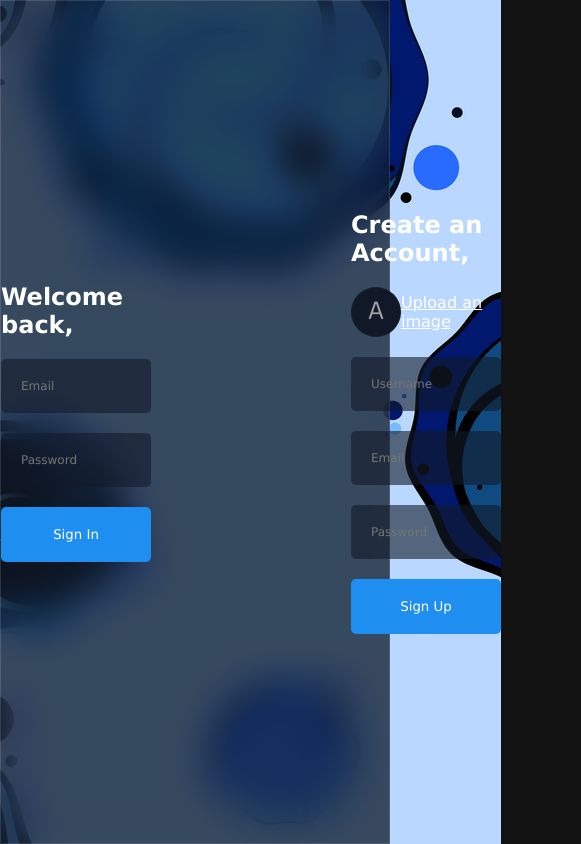
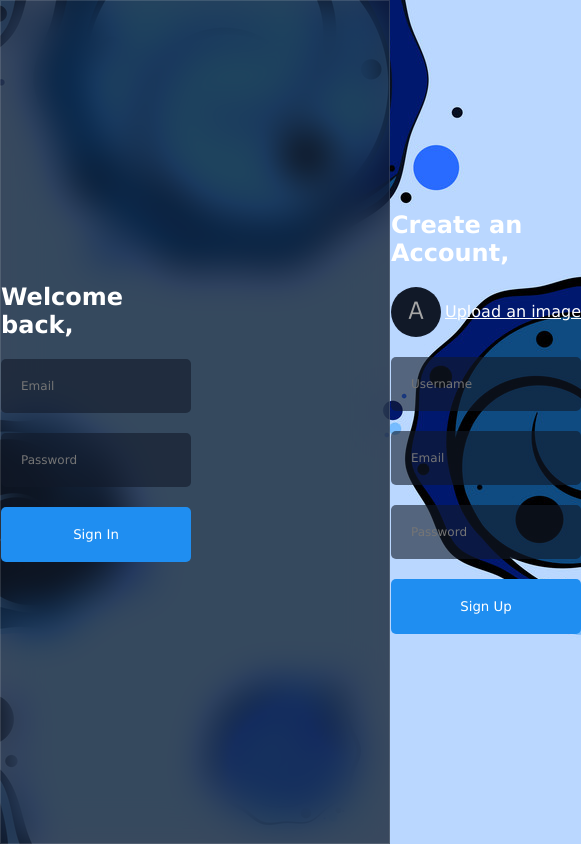
Before and after one commit to AdamNgazzou/ReactChatApp, a React (Vite) app: page / in a window 390 px wide. Shown: the whole page, 581 px wide, since content can reach past the window. Built offline with nearby package versions, Linux system fonts and the light colour scheme; no server answers.

Commit message:
Update addUser.css

```diff
--- a/src/components/list/chatList/addUser/addUser.css
+++ b/src/components/list/chatList/addUser/addUser.css
@@ -1,3 +1,4 @@
+
 .addUser{
     width:max-content;
     height: max-content;
@@ -59,3 +60,11 @@
         }
     }
 }
+
+@media only screen and (max-width: 768px) {
+    form{
+    input{
+        width:auto;
+    }}
+
+  }
```
